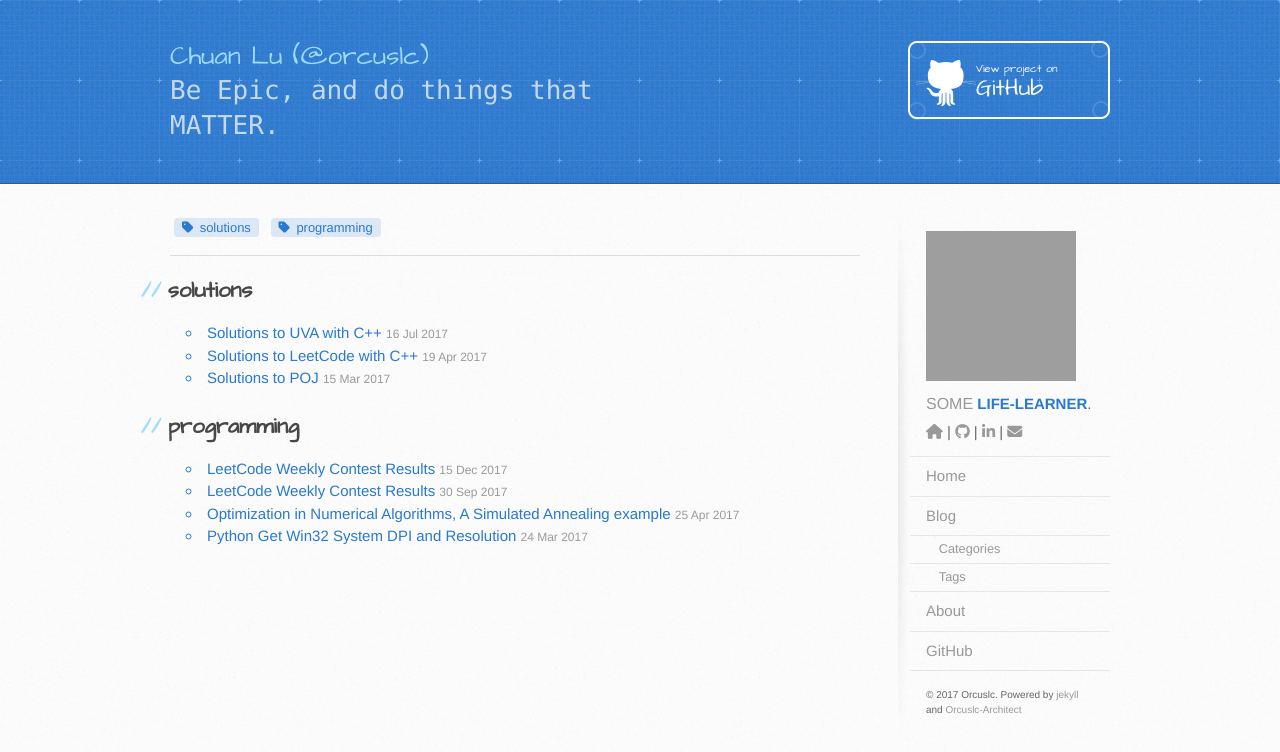
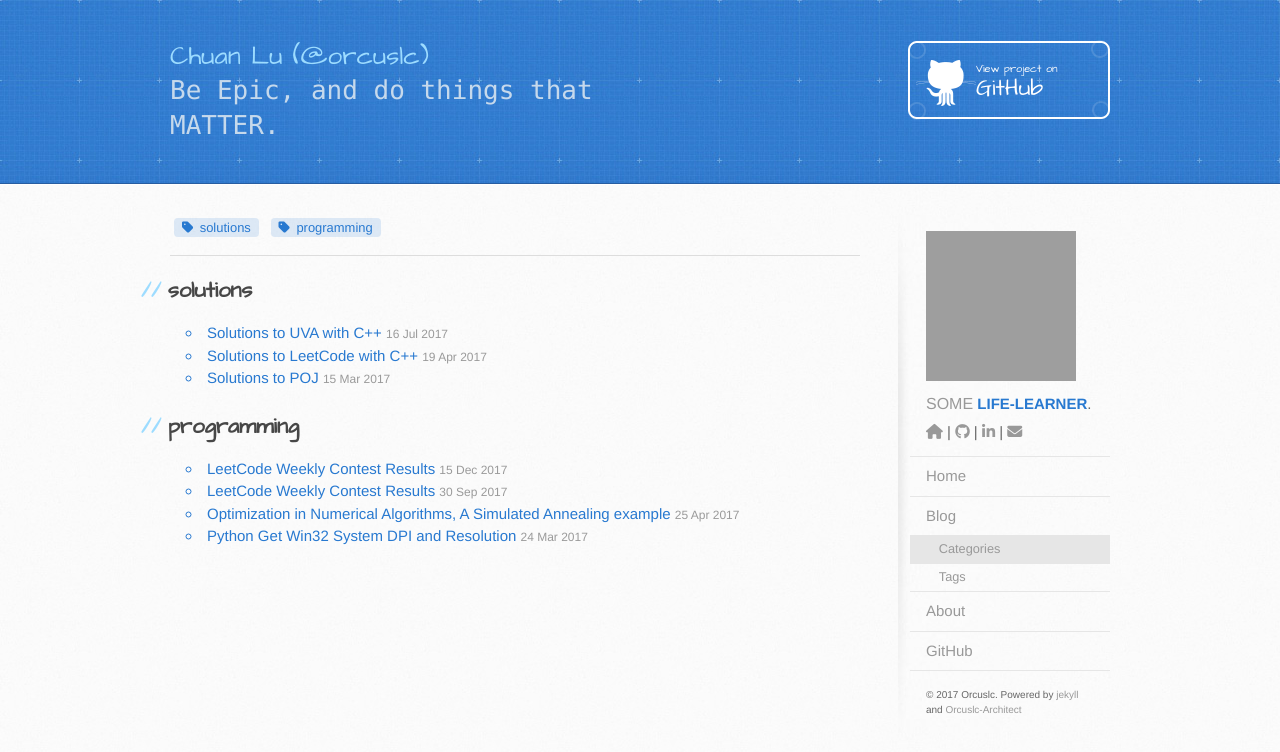
Before and after one commit to Orcuslc/blog.io, a Jekyll site: the page built from blog/categories.html, in a window 1280 px wide. Shown: the top 752 px of the page. Built offline with Jekyll 4.4.1, drawn with Linux system fonts in a browser that asks for light colours; nearby versions of some CDN libraries; grey boxes are pictures that could not be loaded.

Commit message:
fixed an error in active

```diff
--- a/_includes/sidebar.html
+++ b/_includes/sidebar.html
@@ -53,7 +53,7 @@
             {% if sub_is_relative == '/' %}
               {% assign sub_url = sub_nav[1] | relative_url %}
             {% endif %}
-              {% assign thispage = page.url | split:'.' | first %}
+              {% assign thispage = page.url | split:'.' | first | split:'/' | join:'/' %}
               <a class="sidebar-nav-item sidebar-nav-item-sub {% if thispage == sub_nav[1] %}active{% endif %}" href="{{ sub_url }}">
                 {{ sub_nav[0] }}
               </a>
```
